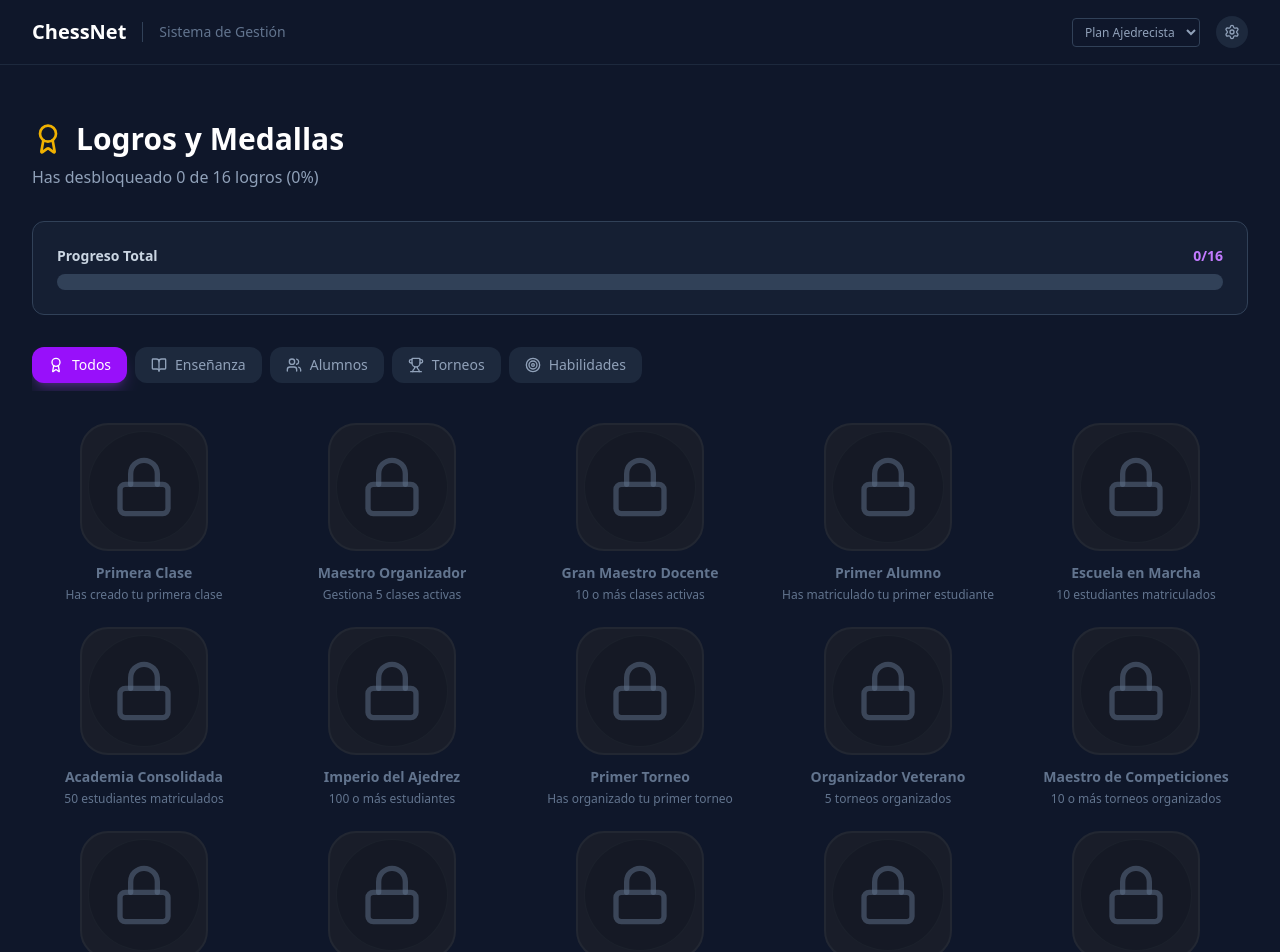
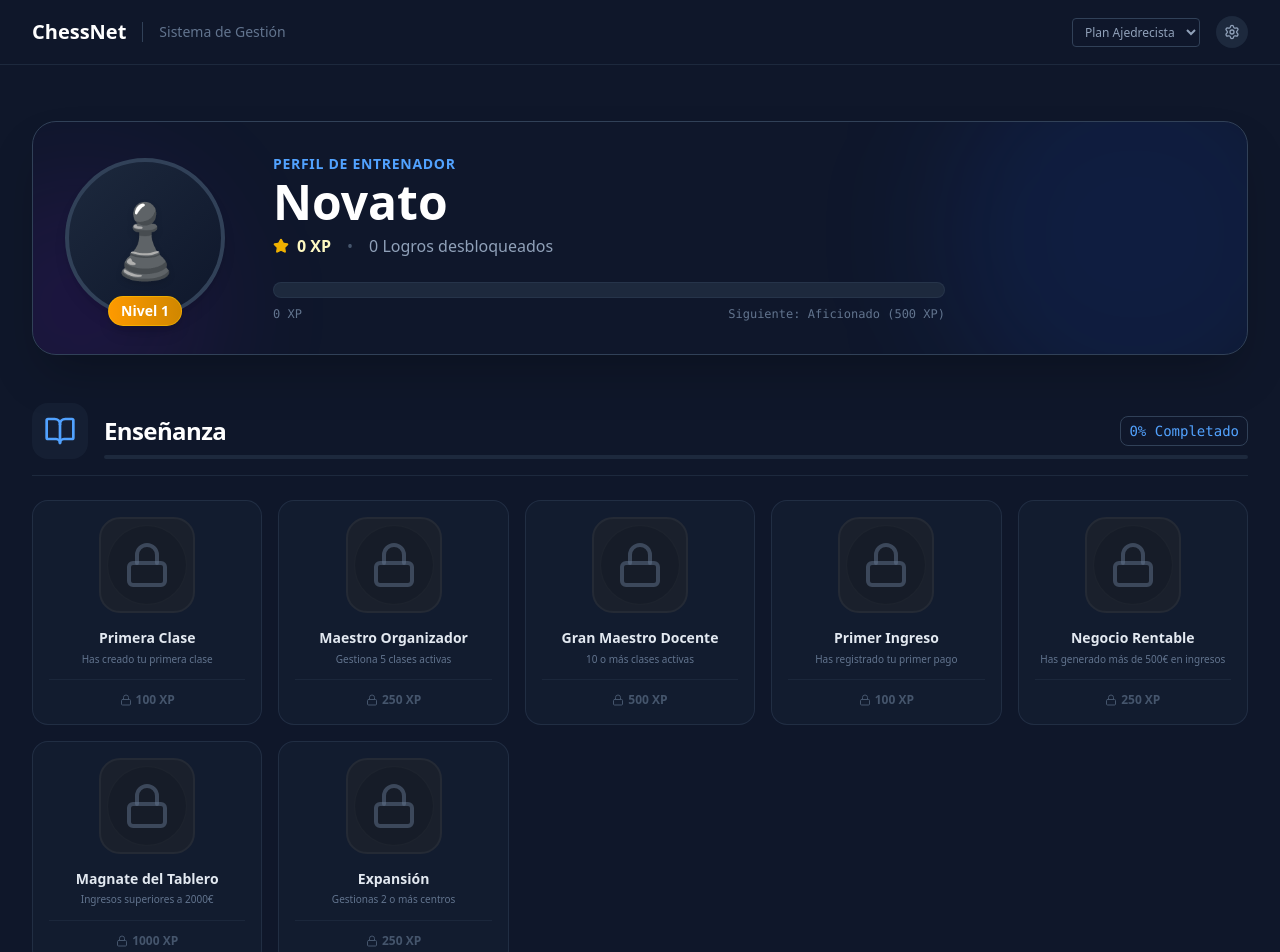
Before and after one commit to Chess-Society/ChessNet, a SvelteKit app: page /panel/logros in a window 1280 px wide. Shown: the top 952 px of the page. Built offline with nearby package versions, Linux system fonts and the light colour scheme.

Commit message:
feat: redesign achievements dashboard with gamification and coach levels

```diff
--- a/src/routes/panel/logros/+page.svelte
+++ b/src/routes/panel/logros/+page.svelte
@@ -2,6 +2,7 @@
     import {
         achievementsStore,
         type AchievementCategory,
+        type Achievement,
     } from "$lib/services/achievements";
     import AchievementBadge from "$lib/components/AchievementBadge.svelte";
     import {
@@ -10,130 +11,307 @@
         Users,
         Trophy,
         Target,
-        Filter,
+        Crown,
+        Star,
+        Zap,
+        Lock,
     } from "lucide-svelte";
-    import { fade, fly } from "svelte/transition";
+    import { fade, fly, slide } from "svelte/transition";
+    import { flip } from "svelte/animate";
 
     $: achievements = $achievementsStore;
     $: unlockedAchievements = achievements.filter((a) => a.unlockedAt);
-    $: lockedAchievements = achievements.filter((a) => !a.unlockedAt);
 
-    let selectedCategory: AchievementCategory | "all" = "all";
+    // --- Gamification Logic ---
+    const XP_TABLE = {
+        bronze: 100,
+        silver: 250,
+        gold: 500,
+        platinum: 1000,
+    };
 
-    $: filteredAchievements =
-        selectedCategory === "all"
-            ? achievements
-            : achievements.filter((a) => a.category === selectedCategory);
+    $: totalXP = unlockedAchievements.reduce(
+        (acc, a) => acc + (XP_TABLE[a.tier] || 0),
+        0,
+    );
 
-    const categories = [
-        { id: "all", name: "Todos", icon: Award },
-        { id: "teaching", name: "Enseñanza", icon: BookOpen },
-        { id: "students", name: "Alumnos", icon: Users },
-        { id: "tournaments", name: "Torneos", icon: Trophy },
-        { id: "skills", name: "Habilidades", icon: Target },
+    // Level thresholds
+    const LEVEL_THRESHOLDS = [
+        { level: 1, xp: 0, title: "Novato", icon: "♟️" },
+        { level: 2, xp: 500, title: "Aficionado", icon: "♞" },
+        { level: 3, xp: 1500, title: "Promesa", icon: "♝" },
+        { level: 4, xp: 3000, title: "Experto", icon: "♜" },
+        { level: 5, xp: 5000, title: "Maestro Nacional", icon: "♛" },
+        { level: 6, xp: 8000, title: "Gran Maestro", icon: "👑" },
+        { level: 7, xp: 12000, title: "Leyenda", icon: "🌍" },
     ];
+
+    $: currentLevelInfo =
+        [...LEVEL_THRESHOLDS].reverse().find((l) => totalXP >= l.xp) ||
+        LEVEL_THRESHOLDS[0];
+
+    $: nextLevelInfo = LEVEL_THRESHOLDS.find(
+        (l) => l.level === currentLevelInfo.level + 1,
+    );
+
+    $: progressToNext = nextLevelInfo
+        ? ((totalXP - currentLevelInfo.xp) /
+              (nextLevelInfo.xp - currentLevelInfo.xp)) *
+          100
+        : 100;
+
+    // Categories View
+    const categoryConfig: Record<
+        AchievementCategory,
+        { label: string; icon: any; color: string }
+    > = {
+        teaching: {
+            label: "Enseñanza",
+            icon: BookOpen,
+            color: "text-blue-400",
+        },
+        students: { label: "Alumnos", icon: Users, color: "text-green-400" },
+        tournaments: {
+            label: "Competición",
+            icon: Trophy,
+            color: "text-amber-400",
+        },
+        skills: { label: "Habilidades", icon: Target, color: "text-red-400" },
+        engagement: {
+            label: "Constancia",
+            icon: Zap,
+            color: "text-purple-400",
+        },
+    };
+
+    // Grouping
+    $: groupedAchievements = achievements.reduce(
+        (acc, a) => {
+            if (!acc[a.category]) acc[a.category] = [];
+            acc[a.category].push(a);
+            return acc;
+        },
+        {} as Record<AchievementCategory, Achievement[]>,
+    );
+
+    $: categoriesList = Object.keys(
+        groupedAchievements,
+    ) as AchievementCategory[];
+
+    function getCategoryProgress(cat: AchievementCategory) {
+        const total = groupedAchievements[cat]?.length || 0;
+        const unlocked =
+            groupedAchievements[cat]?.filter((a) => a.unlockedAt).length || 0;
+        return total > 0 ? (unlocked / total) * 100 : 0;
+    }
 </script>
 
-<div class="max-w-7xl mx-auto px-4 sm:px-6 lg:px-8 py-8">
-    <!-- Header -->
-    <div class="mb-8">
-        <h1 class="text-3xl font-bold text-white flex items-center gap-3">
-            <Award class="w-8 h-8 text-yellow-500" />
-            Logros y Medallas
+<div class="max-w-7xl mx-auto px-4 sm:px-6 lg:px-8 py-8 pb-20">
+    <!-- Hero / Profile Section -->
+    <div
+        class="relative bg-slate-900 border border-slate-700 rounded-3xl p-8 mb-12 overflow-hidden shadow-2xl"
+    >
+        <!-- Background Effects -->
+        <div
+            class="absolute top-0 right-0 w-96 h-96 bg-blue-600/10 rounded-full blur-3xl -mr-20 -mt-20"
+        ></div>
+        <div
+            class="absolute bottom-0 left-0 w-64 h-64 bg-purple-600/10 rounded-full blur-3xl -ml-20 -mb-20"
+        ></div>
+
+        <div
+            class="relative z-10 flex flex-col md:flex-row items-center gap-8 md:gap-12"
+        >
+            <!-- Level Circle -->
+            <div class="relative">
+                <div
+                    class="w-32 h-32 md:w-40 md:h-40 rounded-full bg-gradient-to-br from-slate-800 to-slate-900 border-4 border-slate-700 flex items-center justify-center shadow-lg transform hover:scale-105 transition-transform duration-500"
+                >
+                    <span
+                        class="text-6xl md:text-7xl filter drop-shadow-md cursor-default"
+                    >
+                        {currentLevelInfo.icon}
+                    </span>
+                    <!-- Level Badge -->
+                    <div
+                        class="absolute -bottom-2 bg-gradient-to-r from-amber-500 to-yellow-600 text-white text-sm font-bold px-3 py-1 rounded-full shadow-lg border border-yellow-400/50"
+                    >
+                        Nivel {currentLevelInfo.level}
+                    </div>
+                </div>
+            </div>
+
+            <!-- Stats & Progress -->
+            <div class="flex-1 w-full text-center md:text-left">
+                <h2
+                    class="text-sm font-bold text-blue-400 uppercase tracking-wider mb-1"
+                >
+                    Perfil de Entrenador
+                </h2>
+                <h1 class="text-3xl md:text-5xl font-extrabold text-white mb-2">
+                    {currentLevelInfo.title}
                 </h1>
-        <p class="mt-2 text-slate-400">
-            Has desbloqueado {unlockedAchievements.length} de {achievements.length}
-            logros ({Math.round(
-                (unlockedAchievements.length / achievements.length) * 100,
-            )}%)
+                <div
+                    class="text-slate-400 mb-6 flex items-center justify-center md:justify-start gap-2"
+                >
+                    <Star class="w-4 h-4 text-yellow-500 fill-yellow-500" />
+                    <span class="text-yellow-100 font-bold">{totalXP} XP</span>
+                    <span class="text-slate-600 mx-2">•</span>
+                    <span
+                        >{unlockedAchievements.length} Logros desbloqueados</span
+                    >
+                </div>
+
+                <!-- XP Bar -->
+                <div
+                    class="relative w-full max-w-2xl bg-slate-800 rounded-full h-4 mb-2 overflow-hidden border border-slate-700/50"
+                >
+                    <div
+                        class="h-full bg-gradient-to-r from-blue-500 via-indigo-500 to-purple-500 shadow-[0_0_15px_rgba(59,130,246,0.5)] transition-all duration-1000 ease-out"
+                        style="width: {progressToNext}%"
+                    ></div>
+                </div>
+                <div
+                    class="flex justify-between max-w-2xl text-xs font-mono text-slate-500"
+                >
+                    <span>{totalXP} XP</span>
+                    {#if nextLevelInfo}
+                        <span
+                            >Siguiente: {nextLevelInfo.title} ({nextLevelInfo.xp}
+                            XP)</span
+                        >
+                    {:else}
+                        <span>¡Nivel Máximo!</span>
+                    {/if}
+                </div>
+            </div>
+        </div>
+    </div>
+
+    <!-- Achievements by Category -->
+    <div class="space-y-12">
+        {#each categoriesList as category}
+            {@const config = categoryConfig[category] || {
+                label: category,
+                icon: Target,
+                color: "text-white",
+            }}
+            {@const progress = getCategoryProgress(category)}
+            {@const catAchievements = groupedAchievements[category]}
+
+            <section in:fade={{ duration: 500 }}>
+                <!-- Category Header -->
+                <div
+                    class="flex items-end gap-4 mb-6 border-b border-slate-800 pb-4"
+                >
+                    <div class="p-3 bg-slate-800/50 rounded-2xl">
+                        <svelte:component
+                            this={config.icon}
+                            class="w-8 h-8 {config.color}"
+                        />
+                    </div>
+                    <div class="flex-1">
+                        <div class="flex justify-between items-center mb-2">
+                            <h3
+                                class="text-2xl font-bold text-white tracking-tight"
+                            >
+                                {config.label}
+                            </h3>
+                            <span
+                                class="text-sm font-mono {config.color} bg-slate-900 px-2 py-1 rounded-lg border border-slate-700"
+                            >
+                                {Math.round(progress)}% Completado
+                            </span>
+                        </div>
+                        <!-- Micro progress line -->
+                        <div
+                            class="h-1 bg-slate-800 rounded-full overflow-hidden w-full"
+                        >
+                            <div
+                                class="h-full {config.color.replace(
+                                    'text-',
+                                    'bg-',
+                                )}"
+                                style="width: {progress}%"
+                            ></div>
+                        </div>
+                    </div>
+                </div>
+
+                <!-- Grid -->
+                <div
+                    class="grid grid-cols-2 md:grid-cols-4 lg:grid-cols-5 gap-4"
+                >
+                    {#each catAchievements as achievement (achievement.id)}
+                        <div class="group relative perspective">
+                            <div
+                                class="relative bg-slate-800/30 border border-slate-700/50 hover:border-slate-500/50 rounded-2xl p-4 flex flex-col items-center gap-4 transition-all hover:-translate-y-1 hover:shadow-xl duration-300 min-h-[220px]"
+                            >
+                                <!-- Badge -->
+                                <AchievementBadge
+                                    {achievement}
+                                    size="md"
+                                    showProgress={true}
+                                />
+
+                                <!-- Info -->
+                                <div
+                                    class="text-center w-full z-10 flex-1 flex flex-col justify-between"
+                                >
+                                    <div>
+                                        <h4
+                                            class="font-bold text-sm text-slate-200 leading-tight mb-1 group-hover:text-white transition-colors"
+                                        >
+                                            {achievement.name}
+                                        </h4>
+                                        <p
+                                            class="text-[10px] text-slate-500 line-clamp-2 leading-relaxed"
+                                        >
+                                            {achievement.description}
                                         </p>
                                     </div>
 
-    <!-- Progress Bar -->
-    <div class="mb-8 bg-slate-800/50 rounded-xl p-6 border border-slate-700">
-        <div class="flex items-center justify-between mb-2">
-            <span class="text-sm font-bold text-slate-300">Progreso Total</span>
-            <span class="text-sm font-bold text-purple-400">
-                {unlockedAchievements.length}/{achievements.length}
-            </span>
+                                    <!-- Footer (XP or Lock) -->
+                                    <div
+                                        class="mt-3 pt-3 border-t border-slate-700/30 w-full flex justify-center"
+                                    >
+                                        {#if achievement.unlockedAt}
+                                            <div
+                                                class="text-xs font-bold text-emerald-400 flex items-center gap-1 bg-emerald-400/10 px-2 py-0.5 rounded-full"
+                                            >
+                                                <Trophy class="w-3 h-3" />
+                                                <span
+                                                    >+{XP_TABLE[
+                                                        achievement.tier
+                                                    ]} XP</span
+                                                >
                                             </div>
-        <div class="relative h-4 bg-slate-700 rounded-full overflow-hidden">
+                                        {:else}
                                             <div
-                class="absolute inset-y-0 left-0 bg-gradient-to-r from-purple-500 via-pink-500 to-yellow-500 transition-all duration-1000"
-                style="width: {(unlockedAchievements.length /
-                    achievements.length) *
-                    100}%"
-            ></div>
-        </div>
-    </div>
-
-    <!-- Category Filter -->
-    <div class="mb-8 flex gap-2 overflow-x-auto pb-2 no-scrollbar">
-        {#each categories as category}
-            <button
-                type="button"
-                onclick={() => (selectedCategory = category.id as any)}
-                class="flex items-center gap-2 px-4 py-2 rounded-xl font-medium text-sm transition-all whitespace-nowrap
-                {selectedCategory === category.id
-                    ? 'bg-purple-600 text-white shadow-lg shadow-purple-500/25'
-                    : 'bg-slate-800 text-slate-400 hover:text-white hover:bg-slate-700'}"
+                                                class="text-xs font-semibold text-slate-600 flex items-center gap-1"
                                             >
-                <svelte:component this={category.icon} class="w-4 h-4" />
-                {category.name}
-            </button>
-        {/each}
-    </div>
-
-    <!-- Achievements Grid -->
-    <div
-        class="grid grid-cols-2 sm:grid-cols-3 md:grid-cols-4 lg:grid-cols-5 gap-6"
+                                                <Lock class="w-3 h-3" />
+                                                <span
+                                                    >{XP_TABLE[
+                                                        achievement.tier
+                                                    ]} XP</span
                                                 >
-        {#each filteredAchievements as achievement (achievement.id)}
-            <div
-                class="flex flex-col items-center gap-3"
-                in:fly={{ y: 20, duration: 300 }}
-            >
-                <AchievementBadge {achievement} size="lg" showProgress={true} />
-                <div class="text-center">
-                    <div
-                        class="font-bold text-sm {achievement.unlockedAt
-                            ? 'text-white'
-                            : 'text-slate-500'}"
-                    >
-                        {achievement.name}
-                    </div>
-                    <div class="text-xs text-slate-500 mt-1">
-                        {achievement.description}
-                    </div>
-                    {#if achievement.unlockedAt}
-                        <div class="text-[10px] text-emerald-400 mt-1">
-                            ✓ Desbloqueado
-                        </div>
-                    {:else if achievement.progress > 0}
-                        <div class="text-[10px] text-purple-400 mt-1">
-                            {Math.round(achievement.progress)}%
                                             </div>
                                         {/if}
                                     </div>
                                 </div>
+                            </div>
+                        </div>
                     {/each}
                 </div>
-
-    <!-- Empty State -->
-    {#if filteredAchievements.length === 0}
-        <div class="text-center py-20 text-slate-500">
-            <Filter class="w-16 h-16 mx-auto mb-4 opacity-20" />
-            <p>No hay logros en esta categoría</p>
+            </section>
+        {/each}
     </div>
-    {/if}
 </div>
 
 <style>
-    .no-scrollbar::-webkit-scrollbar {
-        display: none;
-    }
-    .no-scrollbar {
-        -ms-overflow-style: none;
-        scrollbar-width: none;
+    /* Custom utility for perspective if needed, but Tailwind usually handles it via standard classes or we keep it simple */
+    .perspective {
+        perspective: 1000px;
     }
 </style>
```
Lines whose indentation alone changed are shown as unchanged.
